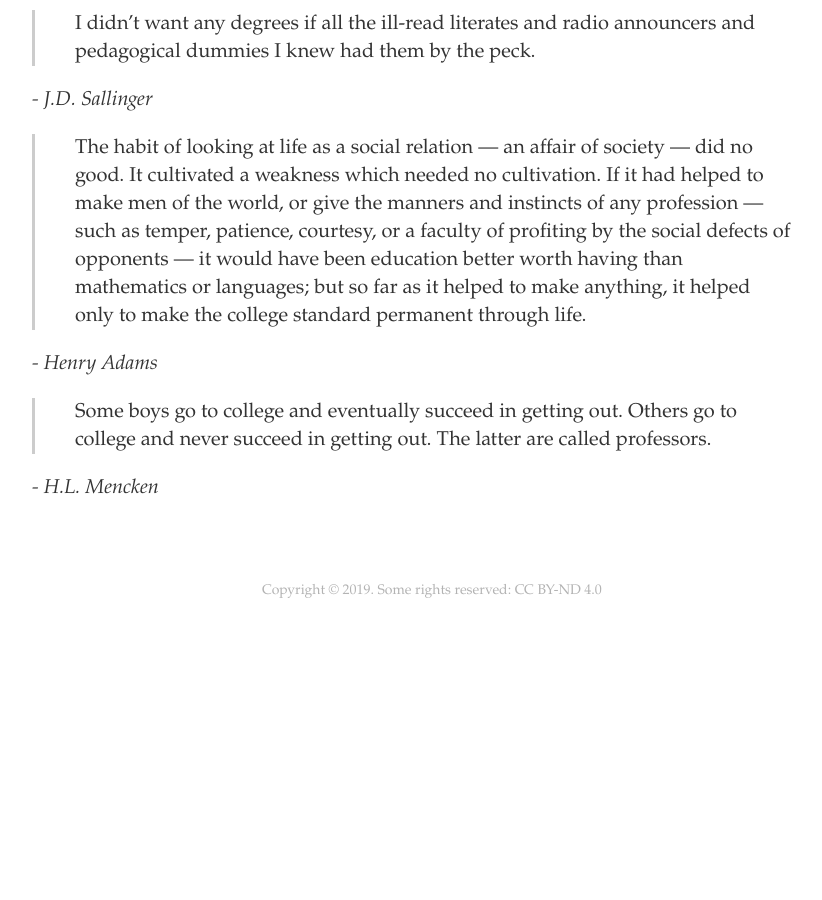
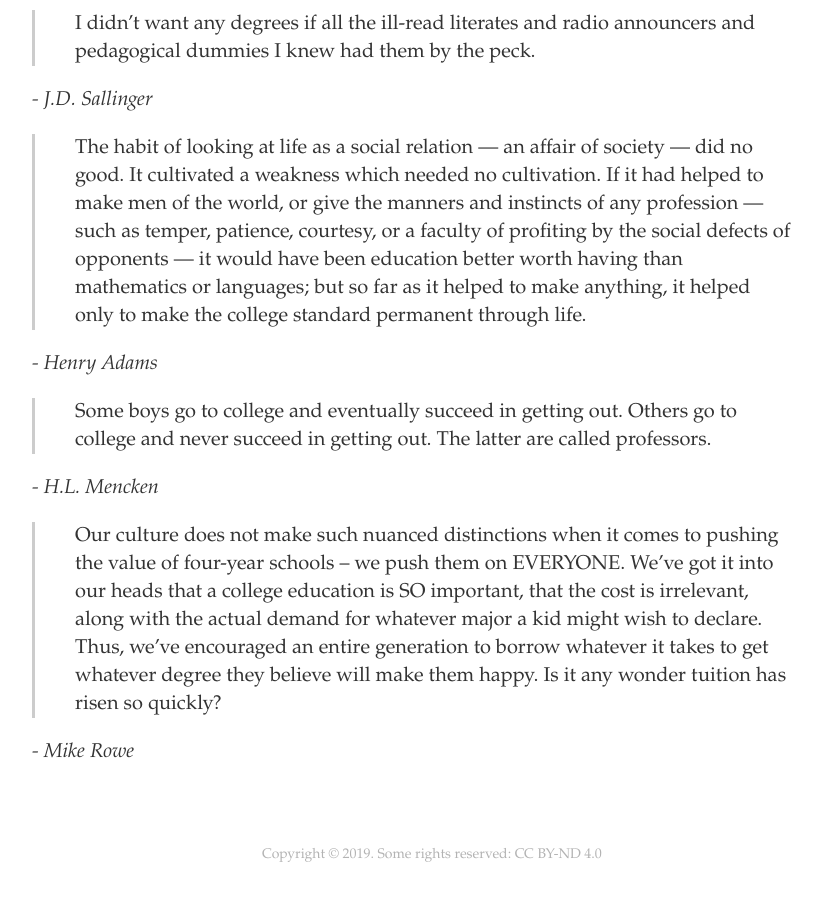
Before and after one commit to derykmakgill/nsi, a Jekyll site: the page built from commonplace.md, in a window 1280 px wide and 900 px high, scrolled down 2392 px. Shown: the whole window, without its empty margins (208-1030 px from the left). Built offline with Jekyll 4.4.1, drawn with Linux system fonts in a browser that asks for light colours; our own code applies the rules of GitHub Pages for plain Markdown files; before the commit the page ends 3028 px from its top, so only the background shows below that.

Commit message:
Update commonplace.md

```diff
--- a/commonplace.md
+++ b/commonplace.md
@@ -66,3 +66,7 @@
 > Some boys go to college and eventually succeed in getting out. Others go to college and never succeed in getting out. The latter are called professors.
 
 <cite>- H.L. Mencken</cite>
+
+> Our culture does not make such nuanced distinctions when it comes to pushing the value of four-year schools – we push them on EVERYONE. We’ve got it into our heads that a college education is SO important, that the cost is irrelevant, along with the actual demand for whatever major a kid might wish to declare. Thus, we’ve encouraged an entire generation to borrow whatever it takes to get whatever degree they believe will make them happy. Is it any wonder tuition has risen so quickly?
+
+<cite>- Mike Rowe</cite>
```
